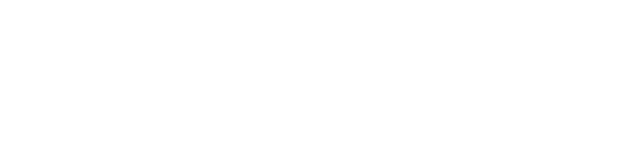
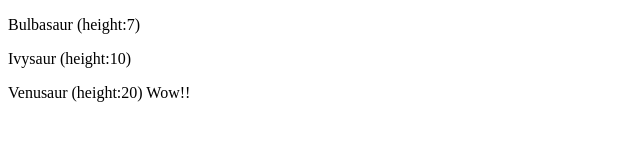
Before and after one commit to evrimcoskun/simple-js-app, a plain HTML site: page index.html in a window 1280 px wide. Shown: the whole page, without its empty margins (0-640 px from the left). Drawn offline with Linux system fonts and the light colour scheme.

Commit message:
Added a loop and a condition + minor correction
Added a loop and a condition + minor correction

```diff
--- a/index.html
+++ b/index.html
@@ -3,7 +3,7 @@
   <head>
     <meta charset="utf-8">
     <meta name="viewport" content="width=device-width, initial-scale=1">
-    <link rel="stylesheet" href="/css/styles.css">
+    <link rel="stylesheet" href="css/styles.css">
     <title>Simple JS App</title>
   </head>
   <body>
--- a/js/scripts.js
+++ b/js/scripts.js
@@ -3,3 +3,11 @@ var pokemonList = [
   { name: 'Ivysaur', height: 10, types: ['grass', 'poison']},
   { name: 'Venusaur', height: 20, types: ['grass', 'poison']}
 ];
+
+for (var i = 0; i < pokemonList.length; i++) {
+  if (pokemonList[i].height > 10) {
+    document.write('<p>' + pokemonList[i].name + ' (height:' + pokemonList[i].height + ') Wow!!' + '</p>')
+  } else {
+    document.write('<p>' + pokemonList[i].name + ' (height:' + pokemonList[i].height + ')' + '</p>')
+  }
+}
```
